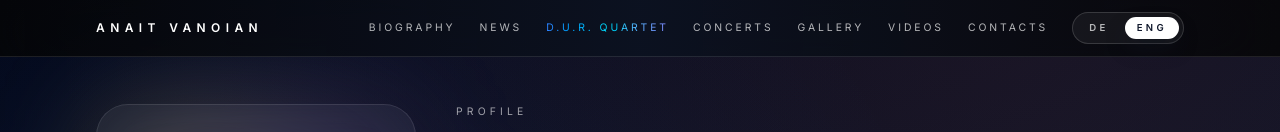
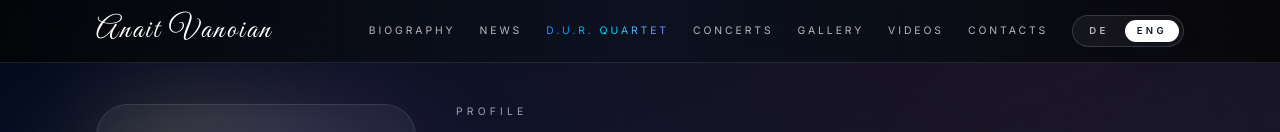
Before and after one commit to vladyslavt97/Anait-Vanoian_website, a Next.js app: page / in a window 1280 px wide. Shown: the top 132 px of the page. Built offline with nearby package versions, Linux system fonts and the light colour scheme.

Commit message:
corrected AV text

```diff
--- a/app/globals.css
+++ b/app/globals.css
@@ -16,6 +16,12 @@ body {
     linear-gradient(160deg, #020617 0%, #0f172a 35%, #030712 100%);
   color: #f8fafc;
   overflow-x: hidden;
+}
+
+.signature-logo {
+  font-family: var(--font-signature), "Great Vibes", cursive;
+  font-weight: 400;
+  letter-spacing: 0.08em;
 }
 
 h1,
--- a/app/layout.tsx
+++ b/app/layout.tsx
@@ -1,6 +1,6 @@
 // app/layout.tsx
 import type { Metadata } from "next";
-import { Inter, Playfair_Display } from "next/font/google";
+import { Great_Vibes, Inter, Playfair_Display } from "next/font/google";
 import "./globals.css";
 
 // Import your converted React components
@@ -19,6 +19,12 @@ const playfair = Playfair_Display({
   weight: ["500", "600"],
 });
 
+const greatVibes = Great_Vibes({
+  variable: "--font-signature",
+  subsets: ["latin"],
+  weight: "400",
+});
+
 export const metadata: Metadata = {
   title: "Anait Vanoian",
   description: "Official website of Anait Vanoian",
@@ -31,9 +37,7 @@ export default function RootLayout({
 }>) {
   return (
     <html lang="en">
-      <body
-        className={`${inter.variable} ${playfair.variable} antialiased`}
-      >
+      <body className={`${inter.variable} ${playfair.variable} ${greatVibes.variable} antialiased`}>
         <LanguageDetector />
         {/* ✅ Your Svelte <Header /> becomes a React <Header /> */}
         <Header />
--- a/components/header.tsx
+++ b/components/header.tsx
@@ -16,7 +16,7 @@ export default function Header() {
         <Link
           href="/"
           onClick={close}
-          className="text-xs font-semibold uppercase tracking-[0.45em] text-white"
+          className="signature-logo text-2xl leading-tight text-white sm:text-3xl"
         >
           Anait&nbsp;Vanoian
         </Link>
```
